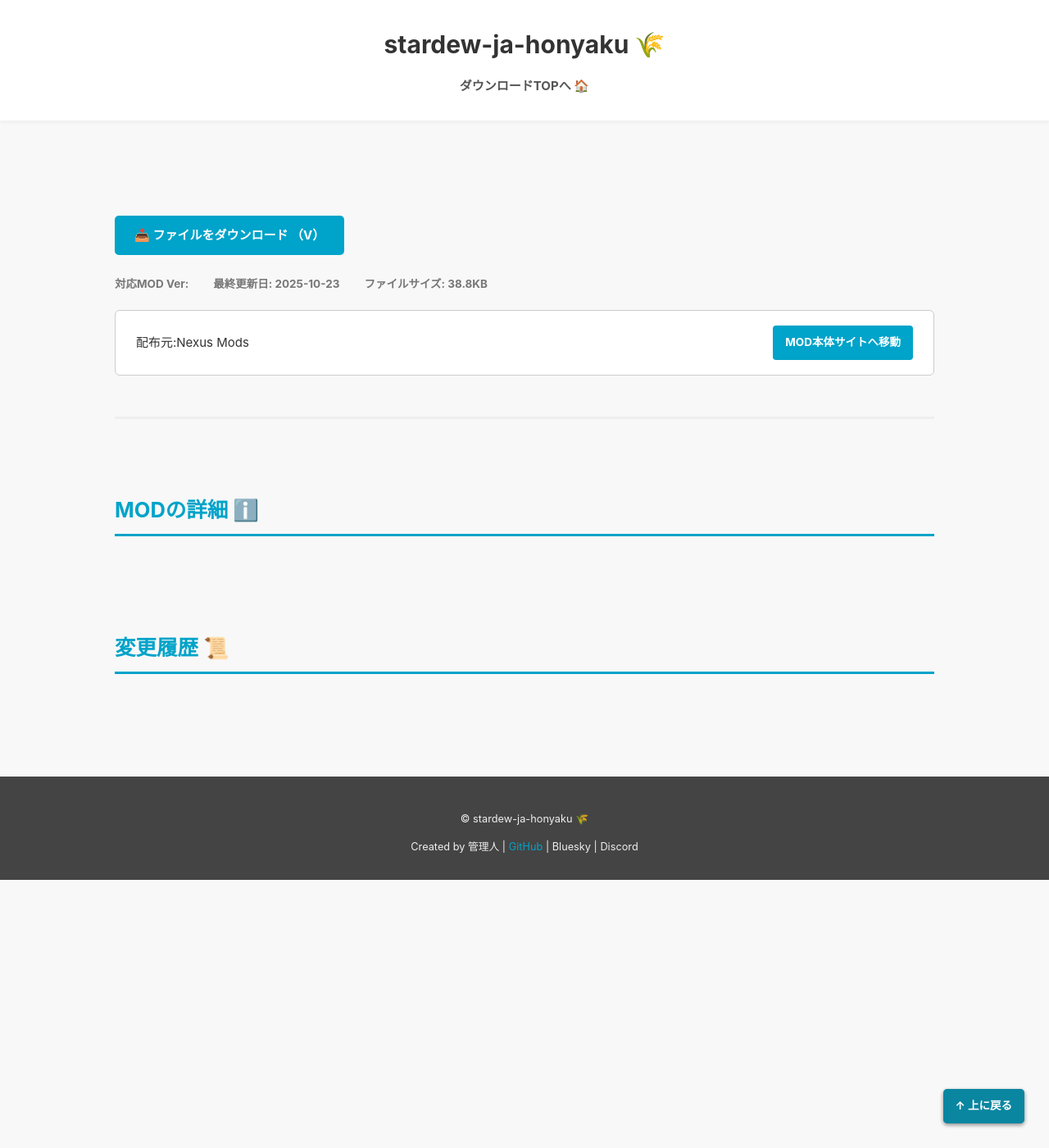
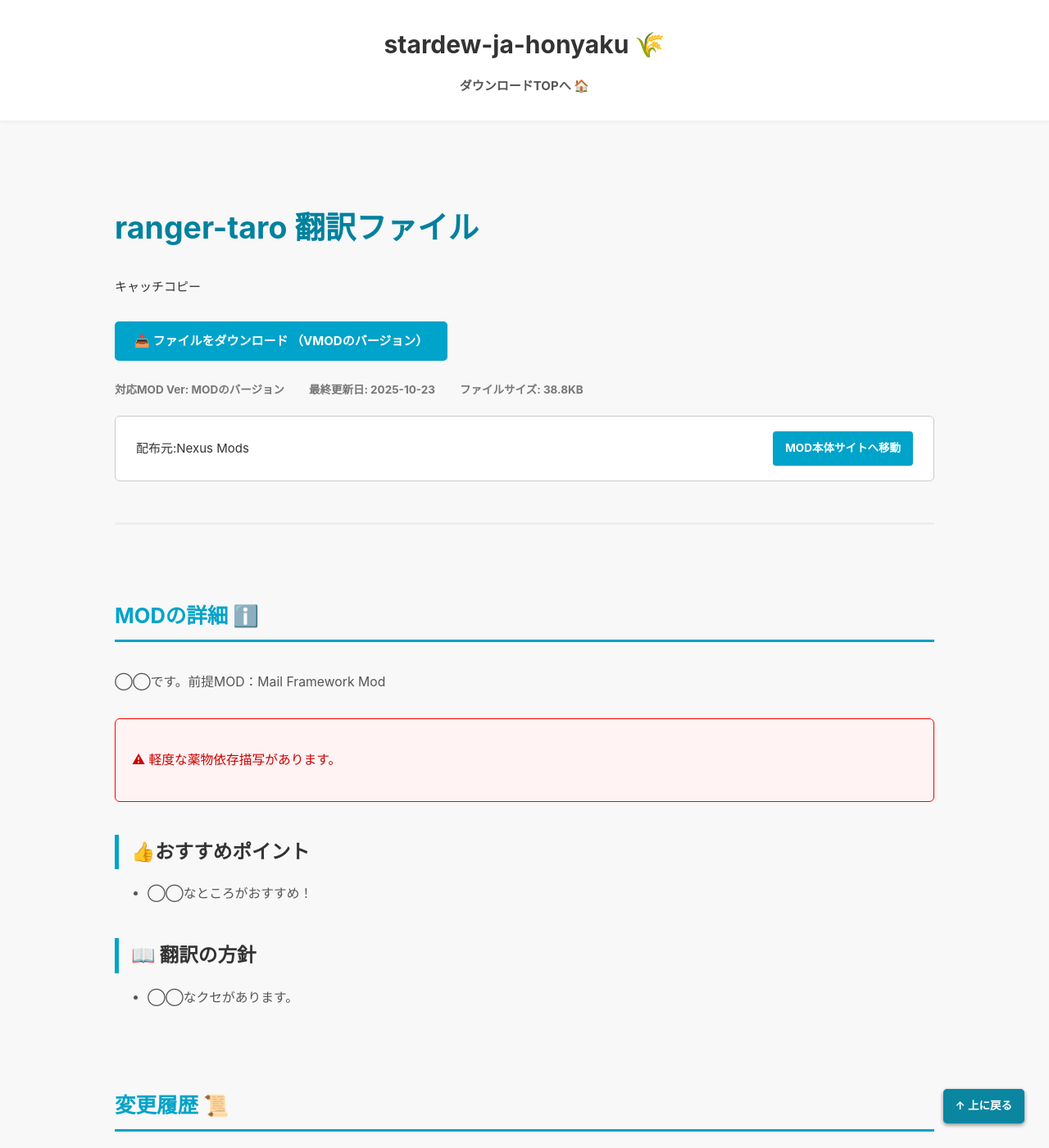
Before and after one commit to takasshi/stardew-ja-honyaku, a Jekyll site: the page built from website/pages/mods/ranger-taro.md, in a window 1280 px wide and 1400 px high. Shown: the whole window at 82% size. Built offline with Jekyll 4.4.1, drawn with Linux system fonts in a browser that asks for light colours; some of the changed lines change nothing that is shown; some of the changed text lies outside the part shown.

Commit message:
🛠️ sys(mods): 翻訳ファイルの基本情報を追加し、不要なファイルを削除

```diff
--- a/website/_data/mods/bank.yml
+++ b/website/_data/mods/bank.yml
@@ -1,10 +1,52 @@
-slug: bank
-title: ""
-category: ""
-status: "active"
-summary: ""
-install-notes: ""
-install-warning: ""
-features: []
+# --- slug（重要） ---
+slug: bank # 小文字で書く（基本的には自動生成）
+
+# --- 基本情報 ---
+title: "bank 翻訳ファイル"
+category: "others" # expansion、items、ui、others
+status: hidden # active、retired、upcoming、hidden（自動生成時）
+
+original_name: "" # 翻訳元MODの名前
+
+# --- メタ情報（auto_mods.ymlで出せないやつ） ---
+mod_ver: "MODのバージョン" # 無記入OK。""は消す。
+release_date: "YYYY-MM-DD" # YYYY-MM-DD
+
+source:
+  - name:  # 空欄の場合Nexus Modsがデフォルト
+
 links:
-  url: ""
+    url: "https://www.nexusmods.com/stardewvalley/mods/35474"
+
+# --- 概要・紹介 ---
+summary: | # 一覧ページ・個別ページ上部のキャッチコピー
+    キャッチコピー
+
+note: "～～なMODです。" # 一覧ページの青いブロック（無記入OK）
+
+description: | # 前提MODなど。
+  ◯◯です。前提MOD：Mail Framework Mod
+
+# --- アイキャッチ画像 ---
+hero:
+  image:  # 無記入OK
+  caption:  # 無記入OK
+
+# --- 詳細説明（長文セクション） ---
+features: # MODのおすすめポイントを箇条書きで書く。
+  - "◯◯なところがおすすめ！"
+
+install-warning: | # MOD内の注意書き。翻訳についての注意書きではない。（無記入OK）
+  ⚠ 軽度な薬物依存描写があります。
+
+policy: | # 翻訳のクセなど。
+  - ◯◯なクセがあります。
+
+install-notes: | # フォルダ名が特殊な場合記入（無記入OK）
+
+# --- 更新履歴 ---
+changelog:
+  - version: "v1.0.1 -translation"
+    date: "2025-10-19"  # auto_mods.yml★
+    body: |
+      - 公開。
--- a/website/_data/mods/fievel-goes-east-scarp.yml
+++ b/website/_data/mods/fievel-goes-east-scarp.yml
@@ -1,10 +1,52 @@
-slug: fievel-goes-east-scarp
-title: ""
-category: ""
-status: "active"
-summary: ""
-install-notes: ""
-install-warning: ""
-features: []
+# --- slug（重要） ---
+slug: fievel-goes-east-scarp # 小文字で書く（基本的には自動生成）
+
+# --- 基本情報 ---
+title: "fievel-goes-east-scarp 翻訳ファイル"
+category: "others" # expansion、items、ui、others
+status: hidden # active、retired、upcoming、hidden（自動生成時）
+
+original_name: "" # 翻訳元MODの名前
+
+# --- メタ情報（auto_mods.ymlで出せないやつ） ---
+mod_ver: "MODのバージョン" # 無記入OK。""は消す。
+release_date: "YYYY-MM-DD" # YYYY-MM-DD
+
+source:
+  - name:  # 空欄の場合Nexus Modsがデフォルト
+
 links:
-  url: ""
+    url: "https://www.nexusmods.com/stardewvalley/mods/35474"
+
+# --- 概要・紹介 ---
+summary: | # 一覧ページ・個別ページ上部のキャッチコピー
+    キャッチコピー
+
+note: "～～なMODです。" # 一覧ページの青いブロック（無記入OK）
+
+description: | # 前提MODなど。
+  ◯◯です。前提MOD：Mail Framework Mod
+
+# --- アイキャッチ画像 ---
+hero:
+  image:  # 無記入OK
+  caption:  # 無記入OK
+
+# --- 詳細説明（長文セクション） ---
+features: # MODのおすすめポイントを箇条書きで書く。
+  - "◯◯なところがおすすめ！"
+
+install-warning: | # MOD内の注意書き。翻訳についての注意書きではない。（無記入OK）
+  ⚠ 軽度な薬物依存描写があります。
+
+policy: | # 翻訳のクセなど。
+  - ◯◯なクセがあります。
+
+install-notes: | # フォルダ名が特殊な場合記入（無記入OK）
+
+# --- 更新履歴 ---
+changelog:
+  - version: "v1.0.1 -translation"
+    date: "2025-10-19"  # auto_mods.yml★
+    body: |
+      - 公開。
--- a/website/_data/mods/ranger-taro.yml
+++ b/website/_data/mods/ranger-taro.yml
@@ -1,10 +1,52 @@
-slug: ranger-taro
-title: ""
-category: ""
-status: "active"
-summary: ""
-install-notes: ""
-install-warning: ""
-features: []
+# --- slug（重要） ---
+slug: ranger-taro # 小文字で書く（基本的には自動生成）
+
+# --- 基本情報 ---
+title: "ranger-taro 翻訳ファイル"
+category: "others" # expansion、items、ui、others
+status: hidden # active、retired、upcoming、hidden（自動生成時）
+
+original_name: "" # 翻訳元MODの名前
+
+# --- メタ情報（auto_mods.ymlで出せないやつ） ---
+mod_ver: "MODのバージョン" # 無記入OK。""は消す。
+release_date: "YYYY-MM-DD" # YYYY-MM-DD
+
+source:
+  - name:  # 空欄の場合Nexus Modsがデフォルト
+
 links:
-  url: ""
+    url: "https://www.nexusmods.com/stardewvalley/mods/35474"
+
+# --- 概要・紹介 ---
+summary: | # 一覧ページ・個別ページ上部のキャッチコピー
+    キャッチコピー
+
+note: "～～なMODです。" # 一覧ページの青いブロック（無記入OK）
+
+description: | # 前提MODなど。
+  ◯◯です。前提MOD：Mail Framework Mod
+
+# --- アイキャッチ画像 ---
+hero:
+  image:  # 無記入OK
+  caption:  # 無記入OK
+
+# --- 詳細説明（長文セクション） ---
+features: # MODのおすすめポイントを箇条書きで書く。
+  - "◯◯なところがおすすめ！"
+
+install-warning: | # MOD内の注意書き。翻訳についての注意書きではない。（無記入OK）
+  ⚠ 軽度な薬物依存描写があります。
+
+policy: | # 翻訳のクセなど。
+  - ◯◯なクセがあります。
+
+install-notes: | # フォルダ名が特殊な場合記入（無記入OK）
+
+# --- 更新履歴 ---
+changelog:
+  - version: "v1.0.1 -translation"
+    date: "2025-10-19"  # auto_mods.yml★
+    body: |
+      - 公開。
--- a/website/_data/mods/tmp-cameron.yml
+++ /dev/null
@@ -1,58 +0,0 @@
-# --- 基本情報 ---
-slug: letters-from-cameron
-title: "Letters From Cameron 翻訳ファイル"
-category: "others"
-status:
-
-original_name: "Letters From Cameron"
-
-# --- バージョン情報 ---
-mod_ver: "1.0.1"
-release_date: "2025-09-25"
-updated: "2025-09-25"
-size: "-"
-
-source:
-  - name:
-
-links:
-    url: "https://www.nexusmods.com/stardewvalley/mods/35474"
-
-# --- 概要・紹介 ---
-summary: |
-  あなたの元同僚、キャメロンから手紙が届きました…。
-note: "たまに届く手紙を追加するMODです。"
-
-description: |
-  Joja時代の同僚（自称親友）から届く手紙を追加するMODです。前提MOD：Mail Framework Mod
-
-hero:
-  image:
-  caption:
-
-# --- 詳細説明（長文セクション） ---
-features:
-  - "主人公が辞めたあとのJojaの雰囲気を感じられます。闇深い…。"
-  - "ストーリー仕立てで最後はちょっとしんみりできるような手紙を追加します。"
-
-install-warning: |
-  ⚠ 軽度な薬物依存描写があります。
-
-policy: |
-  - Bestie（＝親友）は「ベスティ」と翻訳（主人公と噛み合わない雰囲気）。
-  - そんなに親しくなかったのにちょっと鬱陶しい手紙💌を送ってくる元同僚を表現しました。
-
-install-notes: |
-
-
-# --- 更新履歴 ---
-changelog:
-  - version: "v1.0.1 -translation"
-    date: "2025-10-19"
-    body: |
-      - 公開。
-
-  - version: "v1.0.1 -translation"
-    date: "2025-10-11"
-    body: |
-      - 翻訳完了。
```
